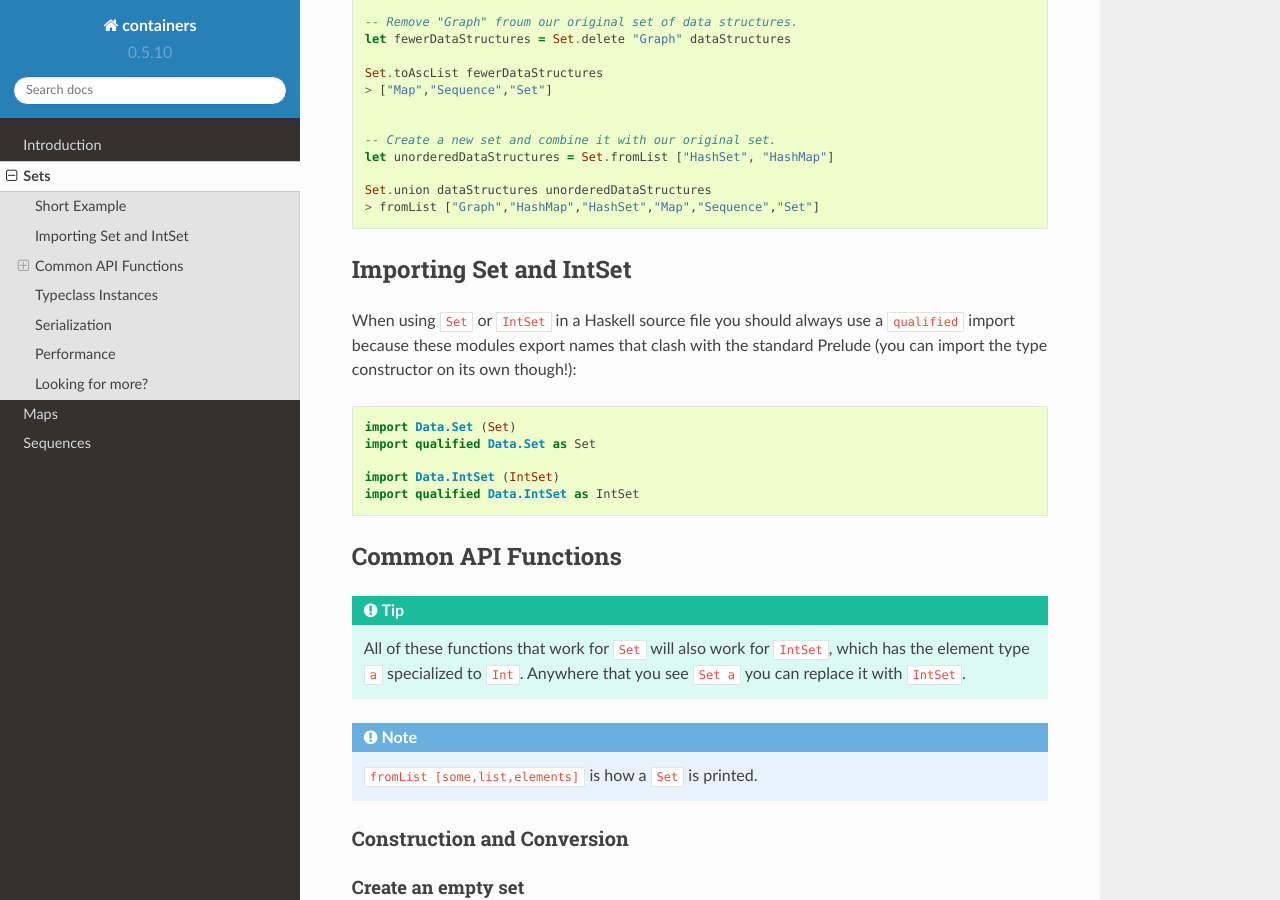
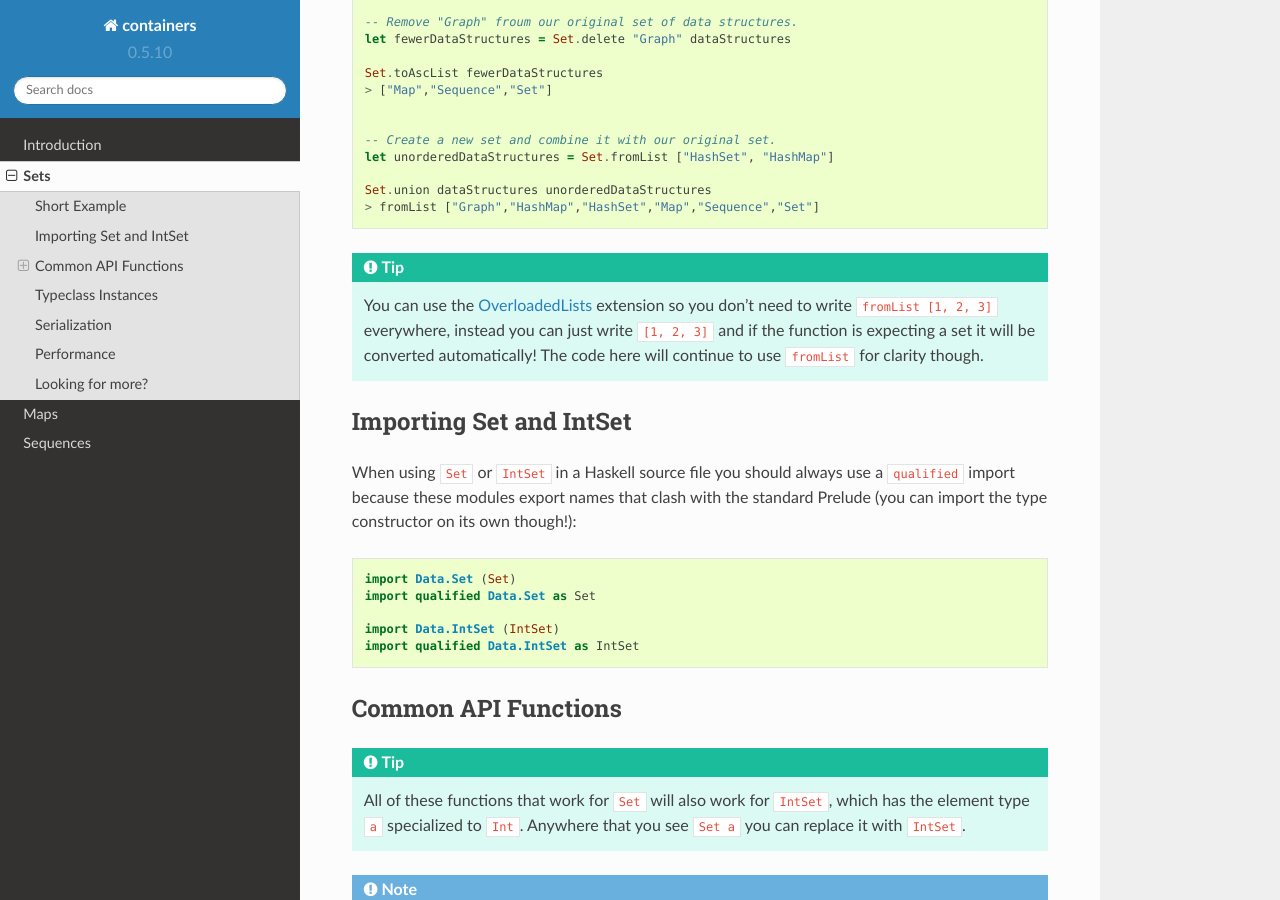
Before and after one commit to haskell/containers, a Sphinx documentation site: the page built from docs/set.rst, in a window 1280 px wide and 900 px high, scrolled down 954 px. Built offline with Sphinx 7.4.7 and the Read the Docs theme 2.0.0, drawn with Linux system fonts in a browser that asks for light colours.

Commit message:
Add OverloadedLists tip to set and map.

```diff
--- a/docs/set.rst
+++ b/docs/set.rst
@@ -63,6 +63,14 @@ The following GHCi session shows some of the basic set functionality::
 
     Set.union dataStructures unorderedDataStructures
     > fromList ["Graph","HashMap","HashSet","Map","Sequence","Set"]
+
+
+.. TIP:: You can use the `OverloadedLists
+	 <https://ghc.haskell.org/trac/ghc/wiki/OverloadedLists>`_ extension so
+	 you don't need to write ``fromList [1, 2, 3]`` everywhere, instead you
+	 can just write ``[1, 2, 3]`` and if the function is expecting a set it
+	 will be converted automatically! The code here will continue to use
+	 ``fromList`` for clarity though.
 
 
 Importing Set and IntSet
```
Also changed, not shown: docs/map.rst (+8 -0 lines).
